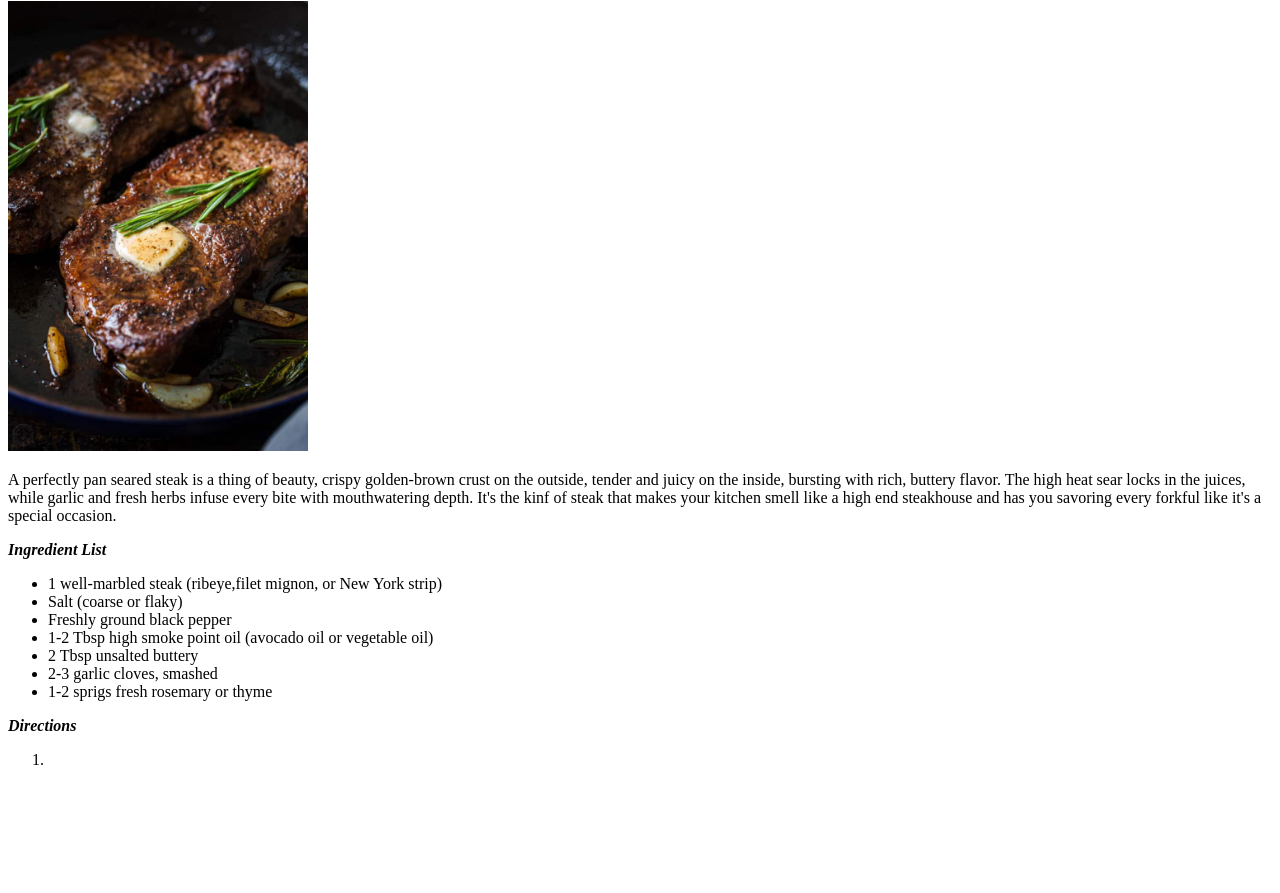
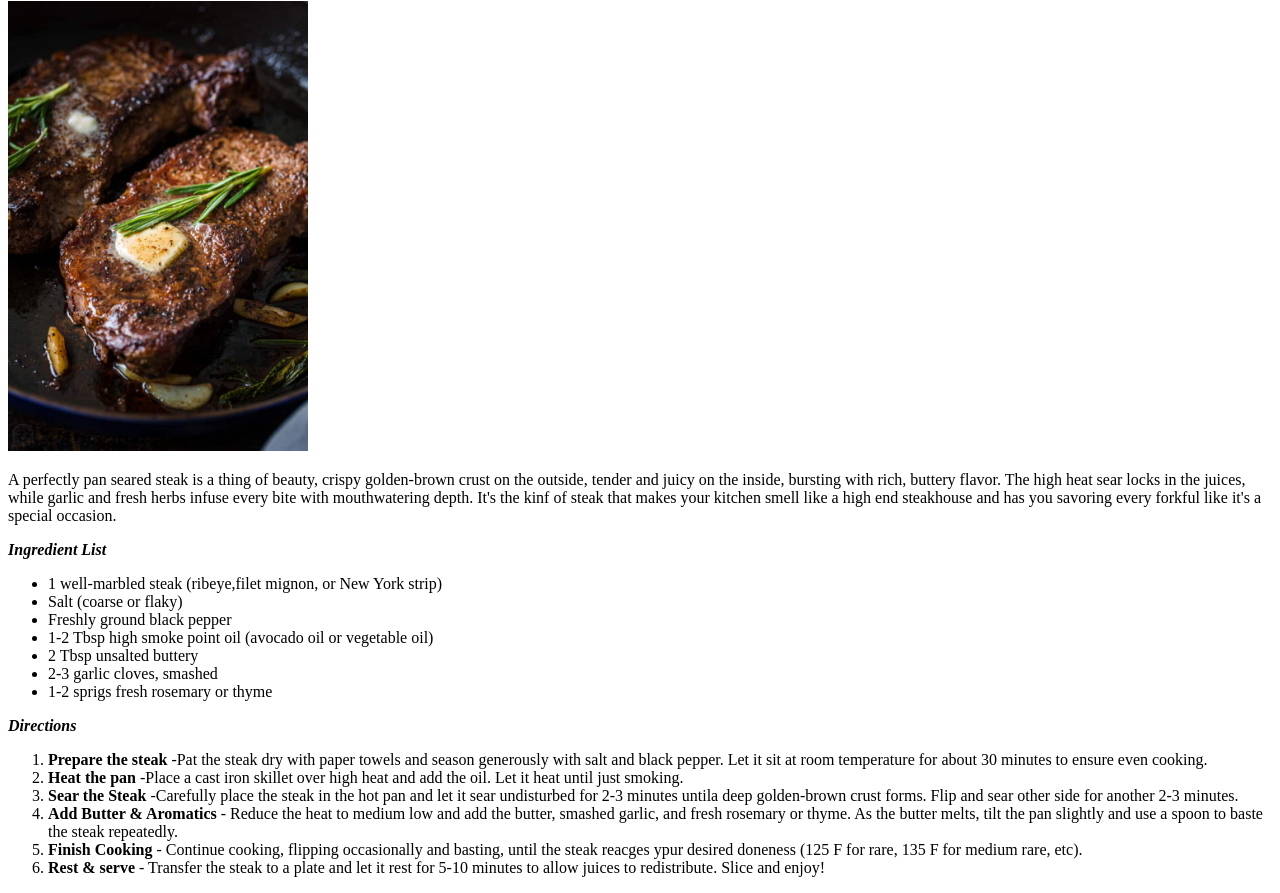
Before and after one commit to jgiles98/odin-recipes, a plain HTML site: page recipes/steak.html in a window 1280 px wide. Shown: the part 105-998 px from the top of the page. Before the commit the page ends 890 px from the top, so only its background shows below. Drawn offline with Linux system fonts and the light colour scheme.

Commit message:
Recipe pan seared steak complete

```diff
--- a/recipes/steak.html
+++ b/recipes/steak.html
@@ -21,7 +21,13 @@
         </p>
         <p><strong><em>Directions</em></strong>
             <ol>
-                <li> </li>
+                <li><strong>Prepare the steak</strong> -Pat the steak dry with paper towels and season generously with salt and black pepper. Let it sit at room temperature for about 30 minutes to ensure even cooking.</li>
+                <li><strong>Heat the pan</strong> -Place a cast iron skillet over high heat and add the oil. Let it heat until just smoking.</li>
+                <li><strong>Sear the Steak</strong> -Carefully place the steak in the hot pan and let it sear undisturbed for 2-3 minutes untila deep golden-brown crust forms. Flip and sear other side for another 2-3 minutes.</li>
+                <li><strong>Add Butter & Aromatics</strong> - Reduce the heat to medium low and add the butter, smashed garlic, and fresh rosemary or thyme. As the butter melts, tilt the pan slightly and use a spoon to baste the steak repeatedly.</li>
+                <li><strong>Finish Cooking</strong> - Continue cooking, flipping occasionally and basting, until the steak reacges ypur desired doneness (125 F for rare, 135 F for medium rare, etc).</li>
+                <li><strong>Rest & serve</strong> - Transfer the steak to a plate and let it rest for 5-10 minutes to allow juices to redistribute. Slice and enjoy!</li>
+
             </ol>
 
 
```
